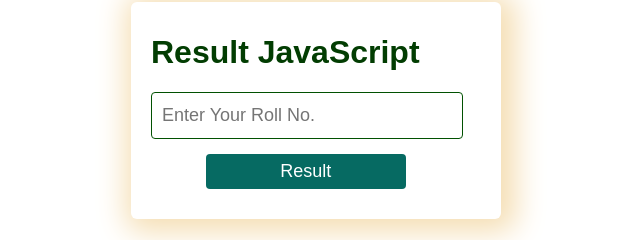
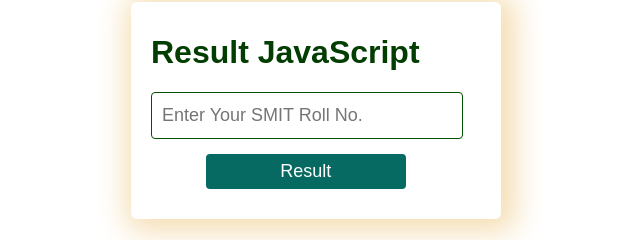
Before and after one commit to MuhammadHashim2/Result-Finder, a plain HTML site: page index.html in a window 1280 px wide. Shown: the part 132-372 px from the top of the page, 324-964 px from the left. Drawn offline with nearby package versions, Linux system fonts and the light colour scheme.

Commit message:
Update index.html

```diff
--- a/index.html
+++ b/index.html
@@ -84,7 +84,7 @@
 <body>
     <div class="form">
        <h1 class="heading">Result JavaScript</h1>
-       <input type="number" id="number" placeholder="Enter Your Roll No.">
+       <input type="number" id="number" placeholder="Enter Your SMIT Roll No.">
       <div id="content">
        <h2 id="name"></h2>
        <h2 id="rollNo"></h2>
```
